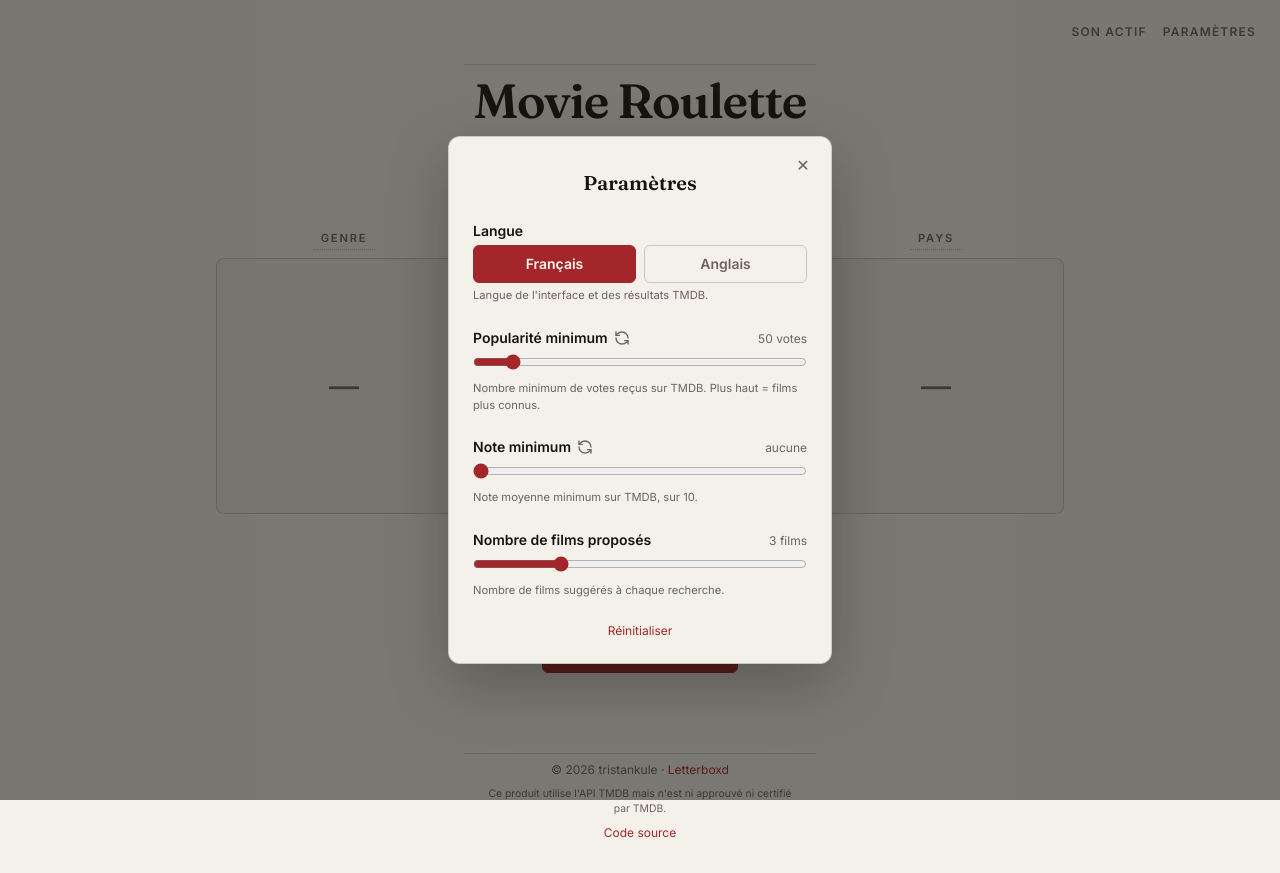
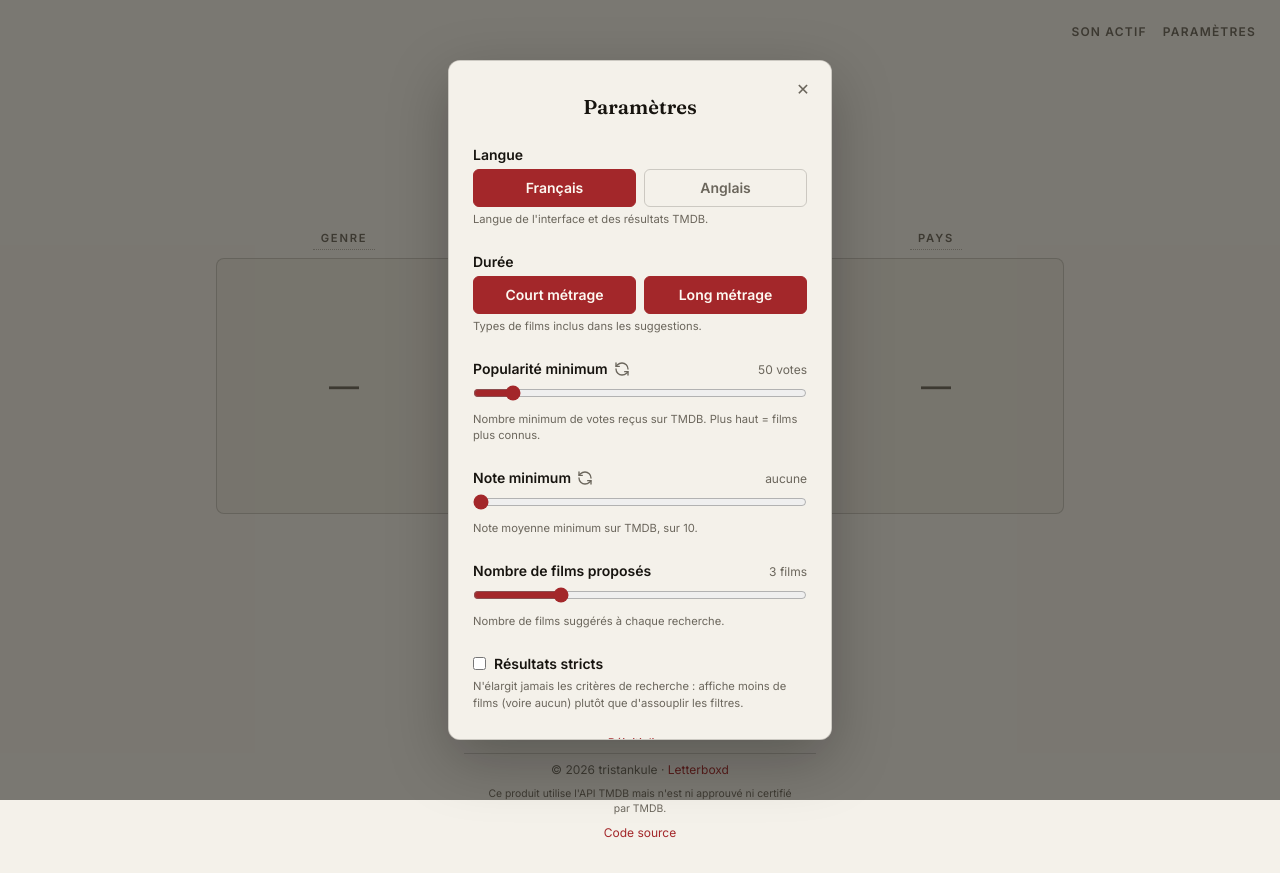
Before and after one commit to MaegIins/movieRoulette, a Vue app: page / in a window 1280 px wide. Both pictures are taken after a click on the button "PARAMÈTRES". Built offline with nearby package versions, Linux system fonts and the light colour scheme.

Commit message:
feat: enhance movie suggestion settings with duration filters and strict mode

```diff
--- a/src/App.vue
+++ b/src/App.vue
@@ -312,8 +312,11 @@ const minVoteAverage = ref(savedFilterSettings.minVoteAverage ?? 0)
 const voteCountMode = ref(savedFilterSettings.voteCountMode === 'max' ? 'max' : 'min')
 const voteAverageMode = ref(savedFilterSettings.voteAverageMode === 'max' ? 'max' : 'min')
 const movieCount = ref(savedFilterSettings.movieCount ?? 3)
+const includeShort = ref(savedFilterSettings.includeShort ?? true)
+const includeLong = ref(savedFilterSettings.includeLong ?? true)
+const strictResults = ref(savedFilterSettings.strictResults ?? false)
 
-watch([minVoteCount, minVoteAverage, voteCountMode, voteAverageMode, movieCount], () => {
+watch([minVoteCount, minVoteAverage, voteCountMode, voteAverageMode, movieCount, includeShort, includeLong, strictResults], () => {
   try {
     localStorage.setItem(
       FILTER_SETTINGS_KEY,
@@ -323,6 +326,9 @@ watch([minVoteCount, minVoteAverage, voteCountMode, voteAverageMode, movieCount]
         voteCountMode: voteCountMode.value,
         voteAverageMode: voteAverageMode.value,
         movieCount: movieCount.value,
+        includeShort: includeShort.value,
+        includeLong: includeLong.value,
+        strictResults: strictResults.value,
       }),
     )
   } catch {
@@ -336,8 +342,21 @@ function toggleVoteCountMode() {
 function toggleVoteAverageMode() {
   voteAverageMode.value = voteAverageMode.value === 'min' ? 'max' : 'min'
 }
+function toggleLength(kind) {
+  const self = kind === 'short' ? includeShort : includeLong
+  const other = kind === 'short' ? includeLong : includeShort
+  // on garde toujours au moins un type coché, sinon plus rien ne peut être proposé
+  if (self.value && !other.value) return
+  self.value = !self.value
+}
 
-const RELAXED_KEYS = { subgenre: 'relaxed.subgenre', country: 'relaxed.country', year: 'relaxed.year', votes: 'relaxed.votes' }
+const RELAXED_KEYS = {
+  subgenre: 'relaxed.subgenre',
+  country: 'relaxed.country',
+  year: 'relaxed.year',
+  votes: 'relaxed.votes',
+  duration: 'relaxed.duration',
+}
 
 async function fetchSuggestions() {
   if (loadingSuggestions.value || rolling.value || !reels.genre.started) return
@@ -359,6 +378,9 @@ async function fetchSuggestions() {
       voteAverageMode: voteAverageMode.value,
       count: movieCount.value,
       locale: locale.value,
+      includeShort: includeShort.value,
+      includeLong: includeLong.value,
+      strict: strictResults.value,
     })
     suggestions.value = movies
     relaxedCriteria.value = relaxed
@@ -629,6 +651,31 @@ async function fetchSuggestions() {
 
               <div>
                 <div class="flex items-baseline justify-between mb-1">
+                  <span class="text-sm font-semibold">{{ t('settings.length') }}</span>
+                </div>
+                <div class="flex gap-2">
+                  <button
+                    type="button"
+                    class="flex-1 text-sm font-semibold rounded-md border px-3 py-2 transition-colors"
+                    :class="includeShort ? 'bg-accent text-accent-ink border-accent' : 'text-muted border-line hover:text-ink'"
+                    @click="toggleLength('short')"
+                  >
+                    {{ t('length.short') }}
+                  </button>
+                  <button
+                    type="button"
+                    class="flex-1 text-sm font-semibold rounded-md border px-3 py-2 transition-colors"
+                    :class="includeLong ? 'bg-accent text-accent-ink border-accent' : 'text-muted border-line hover:text-ink'"
+                    @click="toggleLength('long')"
+                  >
+                    {{ t('length.long') }}
+                  </button>
+                </div>
+                <p class="text-muted text-[0.7rem] mt-1">{{ t('settings.lengthDesc') }}</p>
+              </div>
+
+              <div>
+                <div class="flex items-baseline justify-between mb-1">
                   <span class="flex items-center gap-1.5 text-sm font-semibold">
                     {{ voteCountMode === 'max' ? t('settings.maxPopularity') : t('settings.minPopularity') }}
                     <button
@@ -702,10 +749,18 @@ async function fetchSuggestions() {
                 <p class="text-muted text-[0.7rem] mt-1">{{ t('settings.movieCountDesc') }}</p>
               </div>
 
+              <div>
+                <label class="flex items-center gap-2 cursor-pointer">
+                  <input type="checkbox" class="accent-accent shrink-0" v-model="strictResults" />
+                  <span class="text-sm font-semibold">{{ t('settings.strict') }}</span>
+                </label>
+                <p class="text-muted text-[0.7rem] mt-1">{{ t('settings.strictDesc') }}</p>
+              </div>
+
               <button
                 type="button"
                 class="text-accent hover:underline text-xs self-center"
-                @click="minVoteCount = 50; minVoteAverage = 0; voteCountMode = 'min'; voteAverageMode = 'min'; movieCount = 3"
+                @click="minVoteCount = 50; minVoteAverage = 0; voteCountMode = 'min'; voteAverageMode = 'min'; movieCount = 3; includeShort = true; includeLong = true; strictResults = false"
               >
                 {{ t('settings.reset') }}
               </button>
--- a/src/i18n.js
+++ b/src/i18n.js
@@ -66,6 +66,7 @@ const MESSAGES = {
     'relaxed.country': 'le pays',
     'relaxed.year': 'la décennie',
     'relaxed.votes': 'le nombre de votes',
+    'relaxed.duration': 'la durée',
     'suggest.other': 'Autres films',
     'filter.title': 'Filtrer : {label}',
     'filter.selected': '{count} / {total} sélectionnés',
@@ -92,6 +93,13 @@ const MESSAGES = {
     'settings.languageDesc': "Langue de l'interface et des résultats TMDB.",
     'lang.fr': 'Français',
     'lang.en': 'Anglais',
+    'settings.length': 'Durée',
+    'settings.lengthDesc': 'Types de films inclus dans les suggestions.',
+    'length.short': 'Court métrage',
+    'length.long': 'Long métrage',
+    'settings.strict': 'Résultats stricts',
+    'settings.strictDesc':
+      "N'élargit jamais les critères de recherche : affiche moins de films (voire aucun) plutôt que d'assouplir les filtres.",
     'footer.disclaimer': "Ce produit utilise l'API TMDB mais n'est ni approuvé ni certifié par TMDB.",
     'footer.source': 'Code source',
     'tmdb.missingKey': 'Clé TMDB manquante : crée un fichier .env avec VITE_TMDB_API_KEY (voir .env.example)',
@@ -126,6 +134,7 @@ const MESSAGES = {
     'relaxed.country': 'the country',
     'relaxed.year': 'the decade',
     'relaxed.votes': 'the vote count',
+    'relaxed.duration': 'the length',
     'suggest.other': 'More movies',
     'filter.title': 'Filter: {label}',
     'filter.selected': '{count} / {total} selected',
@@ -152,6 +161,12 @@ const MESSAGES = {
     'settings.languageDesc': 'Interface and TMDB results language.',
     'lang.fr': 'French',
     'lang.en': 'English',
+    'settings.length': 'Length',
+    'settings.lengthDesc': 'Movie types included in the suggestions.',
+    'length.short': 'Short film',
+    'length.long': 'Feature film',
+    'settings.strict': 'Strict results',
+    'settings.strictDesc': 'Never broadens the search criteria: shows fewer movies (or none) rather than relaxing filters.',
     'footer.disclaimer': 'This product uses the TMDB API but is not endorsed or certified by TMDB.',
     'footer.source': 'Source code',
     'tmdb.missingKey': 'Missing TMDB key: create a .env file with VITE_TMDB_API_KEY (see .env.example)',
--- a/src/tmdb.js
+++ b/src/tmdb.js
@@ -74,6 +74,9 @@ export async function suggestMovies({
   voteAverageMode = 'min',
   count = 3,
   locale = 'fr',
+  includeShort = true,
+  includeLong = true,
+  strict = false,
 }) {
   if (!import.meta.env.VITE_TMDB_API_KEY) {
     throw new Error(t('tmdb.missingKey'))
@@ -85,6 +88,19 @@ export async function suggestMovies({
   const voteAverageKey = voteAverageMode === 'max' ? 'vote_average.lte' : 'vote_average.gte'
   const base = { with_genres: genreId, 'primary_release_date.gte': gte, 'primary_release_date.lte': lte }
   if (minVoteAverage > 0) base[voteAverageKey] = minVoteAverage
+
+  // seuil officiel CNC court/long métrage (60 min), les deux cases cochées = pas de filtre ;
+  // gte=1 exclut les fiches à durée inconnue (runtime=0 sur TMDB), qui sinon passeraient pour des courts métrages
+  const runtimeFilter = {}
+  if (includeShort && !includeLong) {
+    runtimeFilter['with_runtime.gte'] = 1
+    runtimeFilter['with_runtime.lte'] = 59
+  } else if (!includeShort && includeLong) {
+    runtimeFilter['with_runtime.gte'] = 60
+  }
+  const hasDurationFilter = Object.keys(runtimeFilter).length > 0
+  const durationRelaxed = hasDurationFilter ? ['duration'] : []
+  const baseWithDuration = { ...base, ...runtimeFilter }
 
   let keywordId = null
   const keywordTerm = subgenreId ? SUBGENRE_KEYWORDS[subgenreId] : null
@@ -99,21 +115,25 @@ export async function suggestMovies({
   const voteFilter = { [voteCountKey]: minVoteCount }
   const tiers = []
   if (keywordId) {
-    tiers.push({ params: { ...base, with_origin_country: countryCode, with_keywords: keywordId, ...voteFilter }, relaxed: [] })
-    tiers.push({ params: { ...base, with_origin_country: countryCode, with_keywords: keywordId }, relaxed: ['votes'] })
-    tiers.push({ params: { ...base, with_keywords: keywordId, ...voteFilter }, relaxed: ['country'] })
-    tiers.push({ params: { ...base, with_keywords: keywordId }, relaxed: ['country', 'votes'] })
+    tiers.push({ params: { ...baseWithDuration, with_origin_country: countryCode, with_keywords: keywordId, ...voteFilter }, relaxed: [] })
+    tiers.push({ params: { ...baseWithDuration, with_origin_country: countryCode, with_keywords: keywordId }, relaxed: ['votes'] })
+    tiers.push({ params: { ...baseWithDuration, with_keywords: keywordId, ...voteFilter }, relaxed: ['country'] })
+    tiers.push({ params: { ...baseWithDuration, with_keywords: keywordId }, relaxed: ['country', 'votes'] })
   }
-  tiers.push({ params: { ...base, with_origin_country: countryCode, ...voteFilter }, relaxed: subgenreRelaxed })
-  tiers.push({ params: { ...base, with_origin_country: countryCode }, relaxed: [...subgenreRelaxed, 'votes'] })
-  tiers.push({ params: { ...base, ...voteFilter }, relaxed: [...subgenreRelaxed, 'country'] })
-  tiers.push({ params: base, relaxed: [...subgenreRelaxed, 'country', 'votes'] })
-  tiers.push({ params: { with_genres: genreId, ...voteFilter }, relaxed: [...subgenreRelaxed, 'country', 'year'] })
-  tiers.push({ params: { with_genres: genreId }, relaxed: [...subgenreRelaxed, 'country', 'year', 'votes'] })
+  tiers.push({ params: { ...baseWithDuration, with_origin_country: countryCode, ...voteFilter }, relaxed: subgenreRelaxed })
+  tiers.push({ params: { ...baseWithDuration, with_origin_country: countryCode }, relaxed: [...subgenreRelaxed, 'votes'] })
+  tiers.push({ params: { ...baseWithDuration, ...voteFilter }, relaxed: [...subgenreRelaxed, 'country'] })
+  tiers.push({ params: baseWithDuration, relaxed: [...subgenreRelaxed, 'country', 'votes'] })
+  if (hasDurationFilter) {
+    tiers.push({ params: base, relaxed: [...subgenreRelaxed, 'country', 'votes', 'duration'] })
+  }
+  tiers.push({ params: { with_genres: genreId, ...voteFilter }, relaxed: [...subgenreRelaxed, 'country', 'year', ...durationRelaxed] })
+  tiers.push({ params: { with_genres: genreId }, relaxed: [...subgenreRelaxed, 'country', 'year', 'votes', ...durationRelaxed] })
 
   for (let i = 0; i < tiers.length; i++) {
     const tier = tiers[i]
-    const isLastTier = i === tiers.length - 1
+    // en mode strict, on ne tente jamais de palier plus large : on garde ce que le premier palier renvoie
+    const isLastTier = strict || i === tiers.length - 1
     const cleanParams = Object.fromEntries(Object.entries(tier.params).filter(([, v]) => v !== undefined))
     const page = 1 + Math.floor(Math.random() * 3)
     let data = await discover({ ...cleanParams, page: String(page) }, language)
@@ -128,7 +148,7 @@ export async function suggestMovies({
     // on ne s'arrête sur ce palier que s'il offre assez de films inédits ;
     // sinon on tente un palier plus large plutôt que de se contenter de trop peu de résultats
     if (unseen.length < count && !isLastTier) continue
-    if (!unseen.length && !pool.length) continue
+    if (!unseen.length && !pool.length && !isLastTier) continue
 
     const results = unseen.length ? unseen : pool // tout a déjà été vu : on accepte les répétitions plutôt que rien
     const movies = pickRandom(results, Math.min(count, results.length)).map((m) => ({
```
Also changed, not shown: 1 other file (tests, documents, lock files or other folders).
